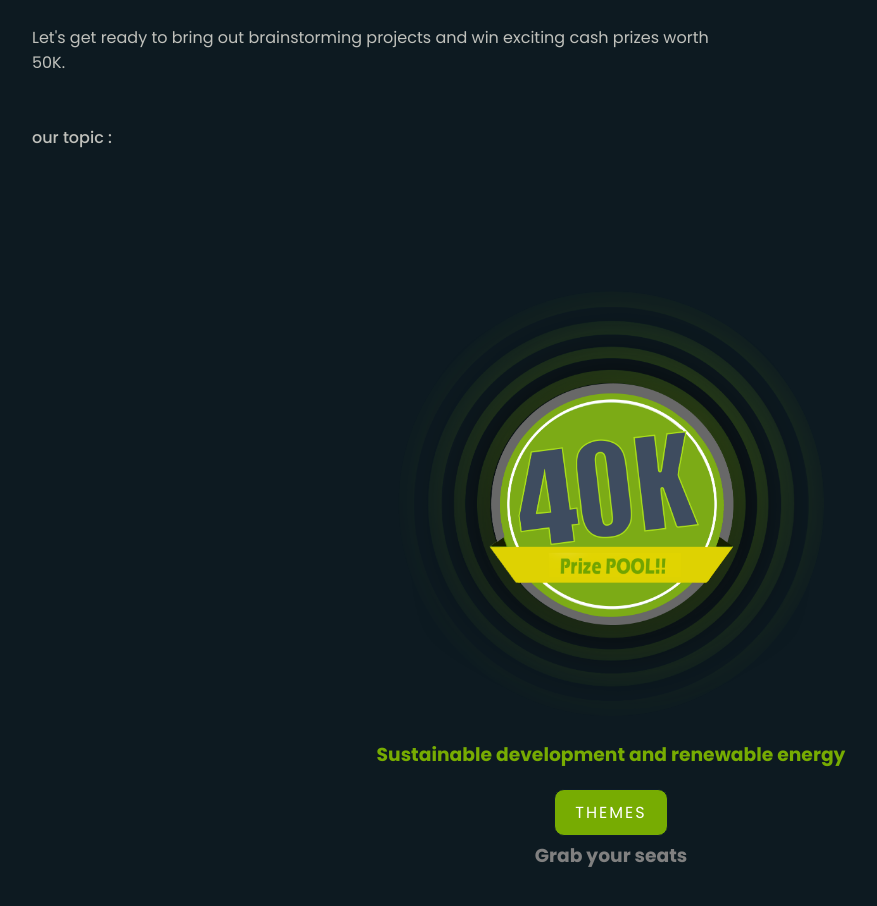
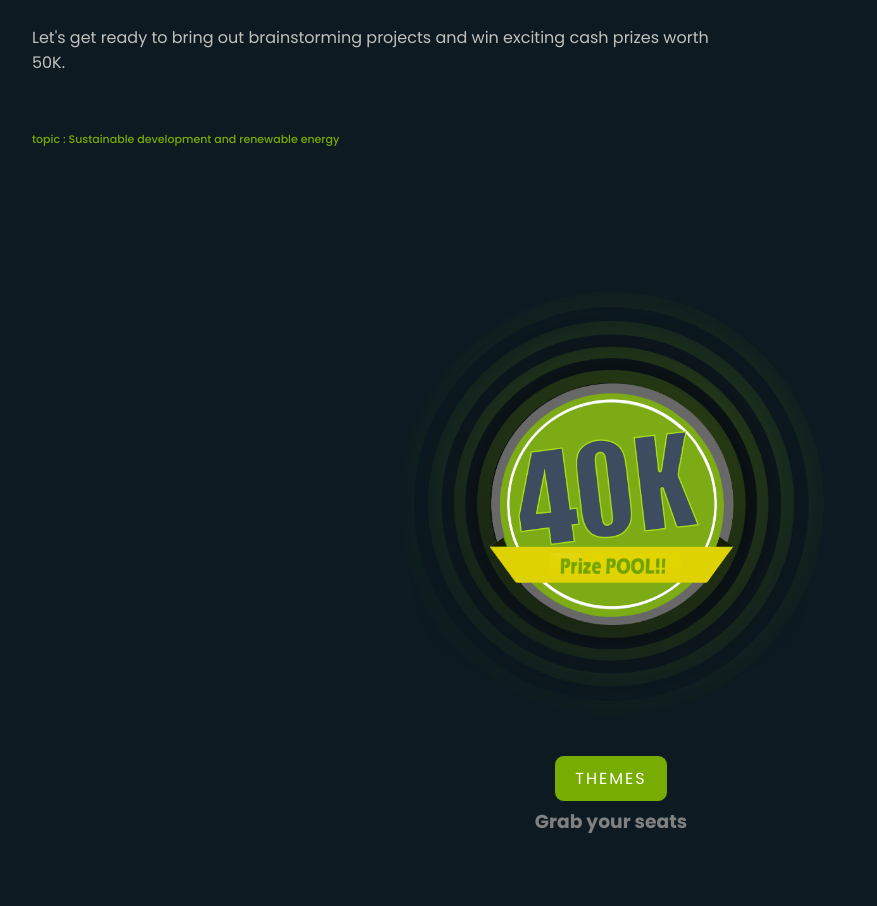
Before and after one commit to UDITHBIJU/UDITHBIJU.github.io, a plain HTML site: page index.html in a window 1280 px wide. Shown: the part 1310-2216 px from the top of the page, without its empty margins (29-906 px from the left). Drawn offline with nearby package versions, Linux system fonts and the light colour scheme.

Commit message:
made some changes

```diff
--- a/Public/CSS/style.css
+++ b/Public/CSS/style.css
@@ -831,4 +831,5 @@ font-weight: 300;
 }
 #green{
 	color: #77ac02;
+	font-size: 11px;
 }
--- a/index.html
+++ b/index.html
@@ -54,7 +54,7 @@
             <span>Seconds</span>
           </div>
         </div>
-        <span id="green"> Sustainable development and renewable energy</span>
+
         <img src="./Public/Images/rocket.png" class="rocket" alt="">
         <div class="apply-button" data-hackathon-slug="magnathon" id="i" data-button-theme="dark"
           style="height: 44px; width: 312px"></div>
@@ -88,7 +88,7 @@
           </p>
           <br><br>
           <p>
-            our topic :
+          <span id="green">topic : Sustainable development and renewable energy</span>
           </p>
           <a href="/problem.html" class="reg">Problem Statements</a>
         </div>
@@ -104,7 +104,6 @@
       <div class="prize-imageC">
         <img src="./Public/Images/Asset.png" class="prize-image" alt="">
       </div>
-       <h3 id="green">Sustainable development and renewable energy</h3>
       <div class="registration-btnc"><a href="/problem.html" class="registration-btn">Themes</a></div>
 
       <h3>Grab your seats</h3>
```
